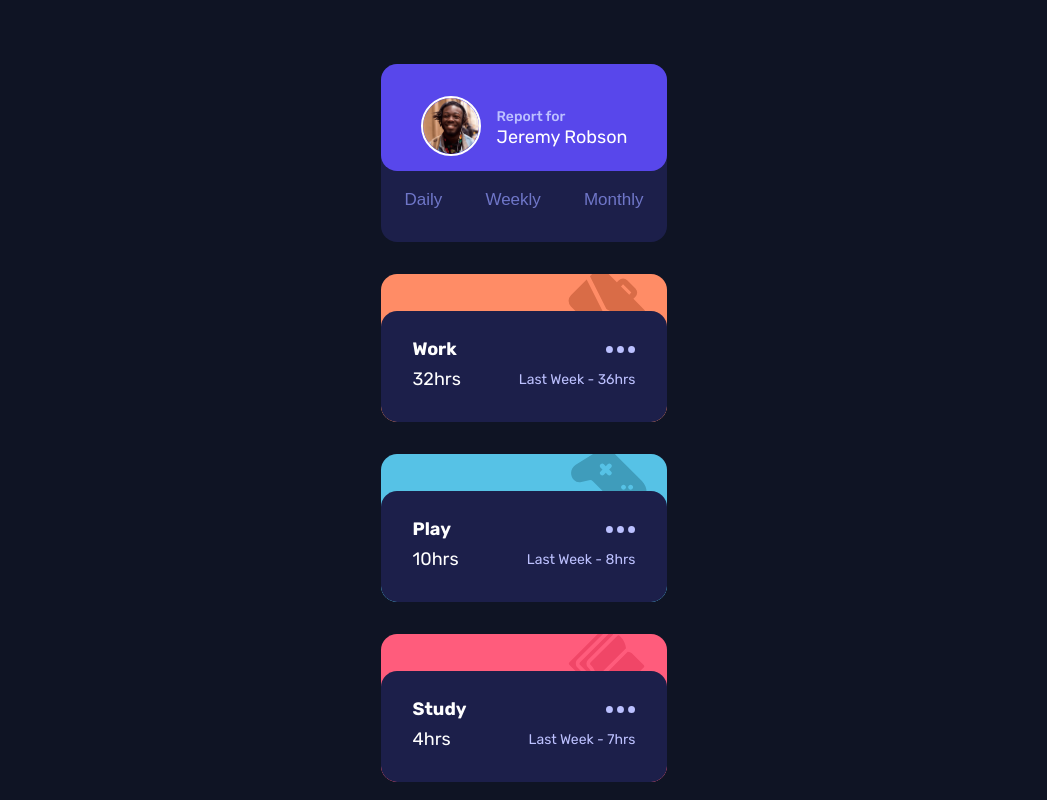
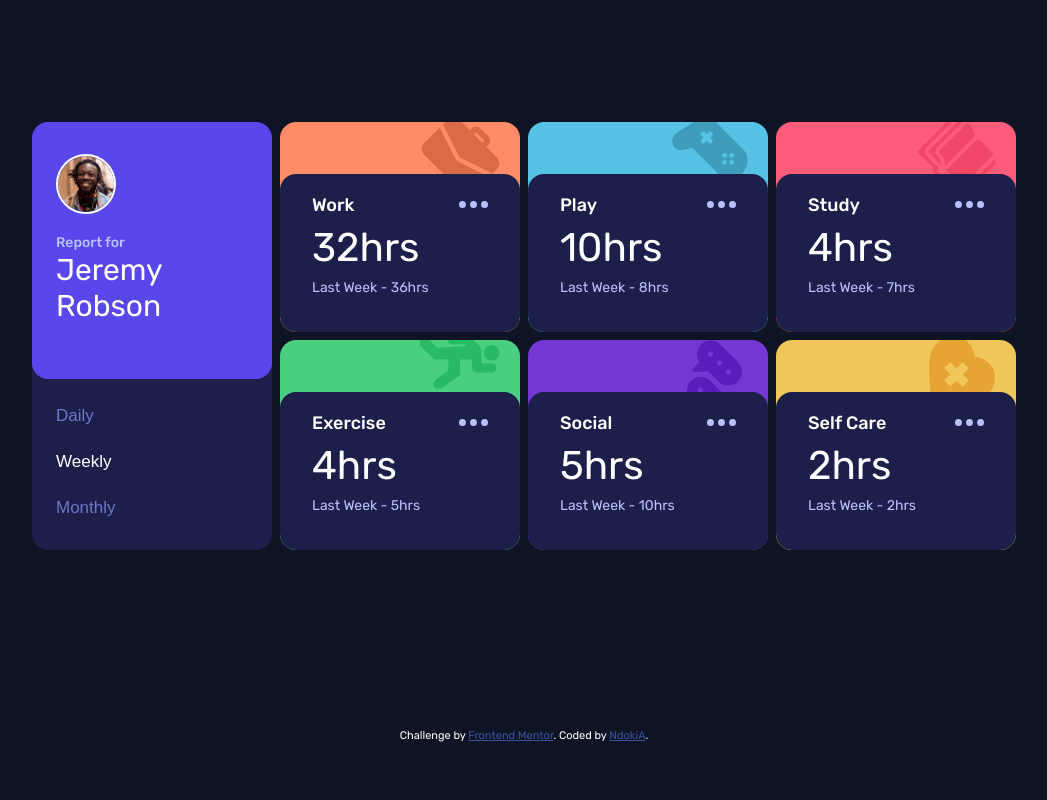
Before and after one commit to NdokiA/Frontend-Mentor-Time-Track, a plain HTML site: page index.html in a window 1280 px wide. Shown: the top 800 px of the page, without its empty margins (116-1163 px from the left). Drawn offline with Linux system fonts and the light colour scheme; a script that the page names is missing.

Commit message:
Adding active class for button

```diff
--- a/index.html
+++ b/index.html
@@ -16,7 +16,7 @@
   <script src = "scripts.js" defer ></script>
   <!-- Feel free to remove these styles or customise in your own stylesheet 👍 -->
   <style>
-    .attribution { font-size: 11px; text-align: center; }
+    .attribution { font-size: 11px; text-align: center; color: white; }
     .attribution a { color: hsl(228, 45%, 44%); }
   </style>
 </head>
@@ -34,9 +34,9 @@
       </div>
 
       <ul>
-        <li><button id = 'daily'>Daily</button></li>
-        <li><button id = 'weekly'>Weekly</button></li>
-        <li><button id = 'monthly'>Monthly</button></li>
+        <li><button class = '' id = 'daily'>Daily</button></li>
+        <li><button class = 'active' id = 'weekly'>Weekly</button></li>
+        <li><button class = '' id = 'monthly'>Monthly</button></li>
       </ul>
     </div>
 
@@ -115,7 +115,7 @@
 
   <div class="attribution">
     Challenge by <a href="https://www.frontendmentor.io?ref=challenge" target="_blank">Frontend Mentor</a>.
-    Coded by <a href="#">Your Name Here</a>.
+    Coded by <a href="#">NdokiA</a>.
   </div>
 </body>
 </html>
--- a/styles.css
+++ b/styles.css
@@ -44,6 +44,10 @@ button{
 }
 
 button:hover{
+    color: white;
+}
+
+.active{
     color: white;
 }
 
@@ -97,6 +101,7 @@ ul{
     justify-content: space-between;
     align-items: center;
 }
+
 .profile span{
     font-size: 14px;
     font-weight: 500;
@@ -104,15 +109,53 @@ ul{
 }
 
 /*----------------------------*/
+
+
+div[class*="page"] {
+    padding-inline: 2rem;
+    border-radius: 1rem;
+    position: relative;
+    padding-block: 3rem 2rem;
+    z-index: 0;
+    overflow-y: hidden;
+    overflow-x: auto;
+}
+
+div[class*="page"]::before{
+    content: '';
+    position: absolute;
+    z-index: -1;
+    background-color: var(--dark-blue);
+
+    bottom: 0px;
+    left: 0px;
+    height: 75%;
+    width: 100%;
+    border-radius: inherit;
+}
+
+div[class*="page"]::after{
+    content: '';
+    background-repeat: no-repeat;
+    background-position: top right;
+    position: absolute;
+    top: -5px;
+    left: -20px;
+    height: 100%;
+    width: 100%;
+    z-index: -2;
+}
+
 .head{
     display: flex;
     justify-content: space-between;
     align-items: center;
-    padding-bottom: 0.5rem;
+    padding-block: 0.5rem 1rem;
 }
 
 .head h1{
     font-size: 18px;
+    font-weight: 500;
     color: white;
 }
 
@@ -126,6 +169,9 @@ ul{
     align-items: center;
 }
 
+.info #current{
+    font-size: 30px;
+}
 .info p{
     font-size: 14px;
     color: var(--pale-blue);
@@ -173,37 +219,79 @@ ul{
 .page-self-care::after{
     background-image: url(images/icon-self-care.svg);
 }
-div[class*="page"] {
-    padding: 2rem;
-    border-radius: 1rem;
-    position: relative;
-    padding-top: 4rem;
-    z-index: 0;
-    overflow-y: hidden;
-    overflow-x: auto;
+
+@media (min-width: 768px){
+    main{
+        display: grid;
+        grid-template-columns: repeat(4, 1fr);
+        grid-template-rows: 1fr 1fr;
+
+        grid-template-areas:
+        'profile work play study'
+        'profile exercise social self-care';
+        gap: 0.5rem;
+    }
+
+    .profile-box{
+        grid-area: profile;
+        padding-top: 2rem;
+        max-width: 15rem;
+    }
+    .profile{
+        flex-direction: column;
+        align-items: flex-start;
+        justify-content: flex-start;
+        padding-inline: 0;
+    }
+    ul{
+        padding-top: 3rem;
+        flex-direction: column;
+        align-items: flex-start;
+        gap: 1.5rem;
+    }
+
+
+    /*----------------*/
+
+    div[class*="page"]{
+        padding-top: 4rem;
+        max-width: 15rem;
+    }
+
+    .info{
+        flex-direction: column;
+        align-items: flex-start;
+        gap: 0.5rem;
+        padding-top: 0.5rem;
+    }
+
+    .head{
+        padding-bottom: 0;
+    }
+
+    .info #current{
+        font-size: 40px;
+    }
+    .profile p{
+        font-size: 30px;
+    }
+    .page-work{
+        grid-area: work;
+    }
+    .page-play{
+        grid-area: play;
+    }
+    .page-study{
+        grid-area: study;
+    }
+    .page-exercise{
+        grid-area: exercise;
+    }
+    .page-social{
+        grid-area: social;
+    }
+    .page-self-care{
+        grid-area: self-care;
+    }
+
 }
-
-div[class*="page"]::before{
-    content: '';
-    position: absolute;
-    z-index: -1;
-    background-color: var(--dark-blue);
-
-    bottom: 0px;
-    left: 0px;
-    height: 75%;
-    width: 100%;
-    border-radius: inherit;
-}
-
-div[class*="page"]::after{
-    content: '';
-    background-repeat: no-repeat;
-    background-position: top right;
-    position: absolute;
-    top: -5px;
-    left: -20px;
-    height: 100%;
-    width: 100%;
-    z-index: -2;
-}
```
